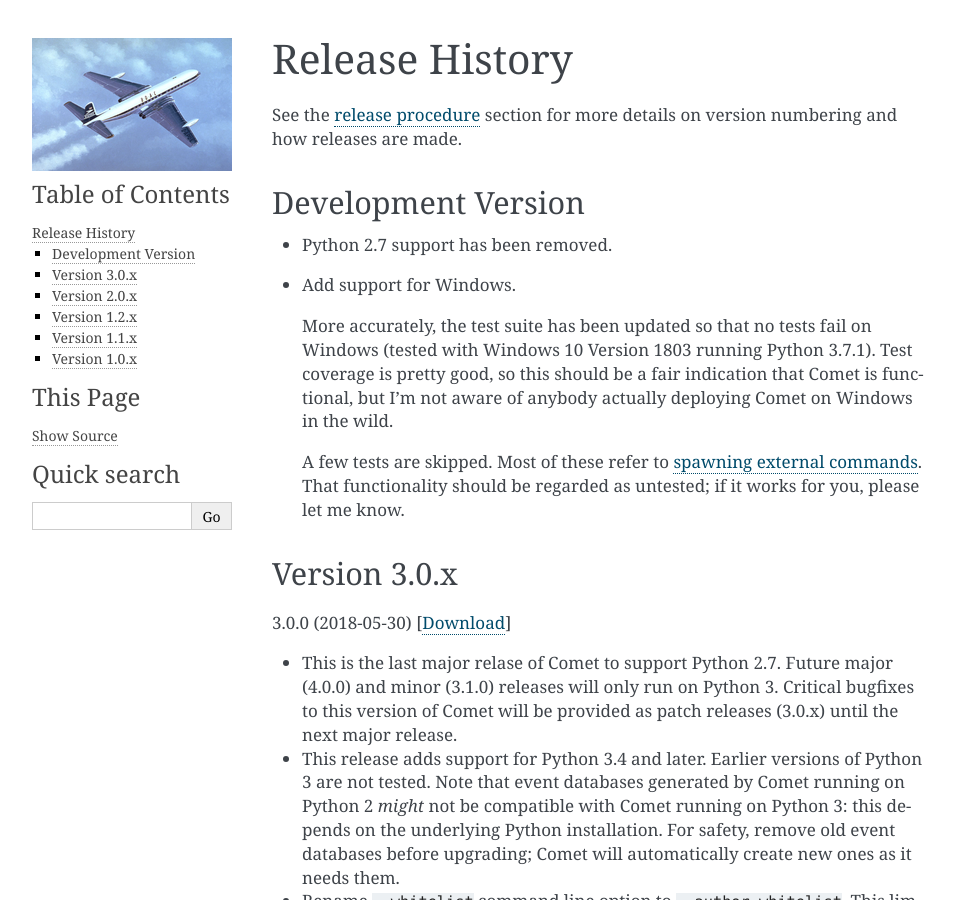
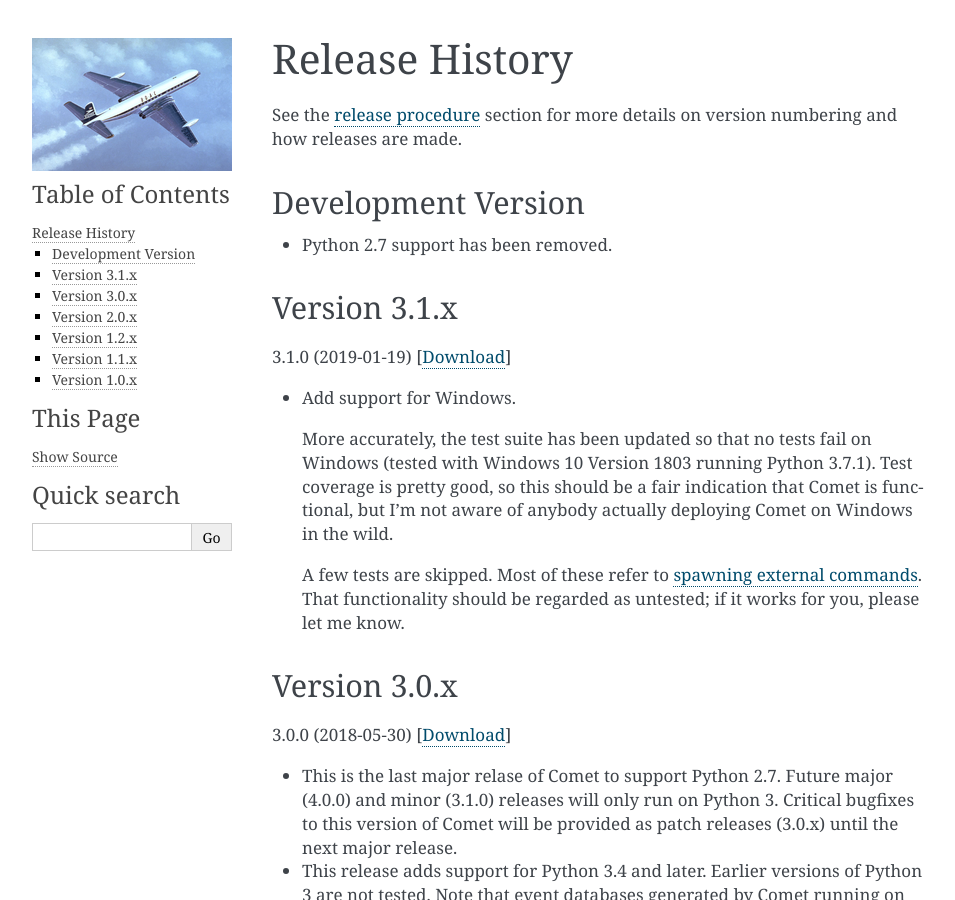
Before and after one commit to jdswinbank/Comet, a Sphinx documentation site: the page built from docs/history.rst, in a window 1280 px wide and 900 px high. Shown: the whole window, without its empty margins (148-1103 px from the left). Built offline with Sphinx 7.4.7, drawn with Linux system fonts in a browser that asks for light colours.

Commit message:
Set version 3.2.0-pre.

```diff
--- a/comet/__init__.py
+++ b/comet/__init__.py
@@ -2,4 +2,4 @@ __description__ = "VOEvent Broker"
 __url__ = "http://comet.transientskp.org/"
 __author__ = "John Swinbank"
 __contact__ = "john@swinbank.org"
-__version__ = "3.1.0-pre"
+__version__ = "3.2.0-pre"
--- a/docs/history.rst
+++ b/docs/history.rst
@@ -8,6 +8,11 @@ Development Version
 -------------------
 
 - Python 2.7 support has been removed.
+
+Version 3.1.x
+-------------
+
+3.1.0 (2019-01-19) [`Download <//github.com/jdswinbank/Comet/tarball/3.1.0>`__]
 
 - Add support for Windows.
 
```
